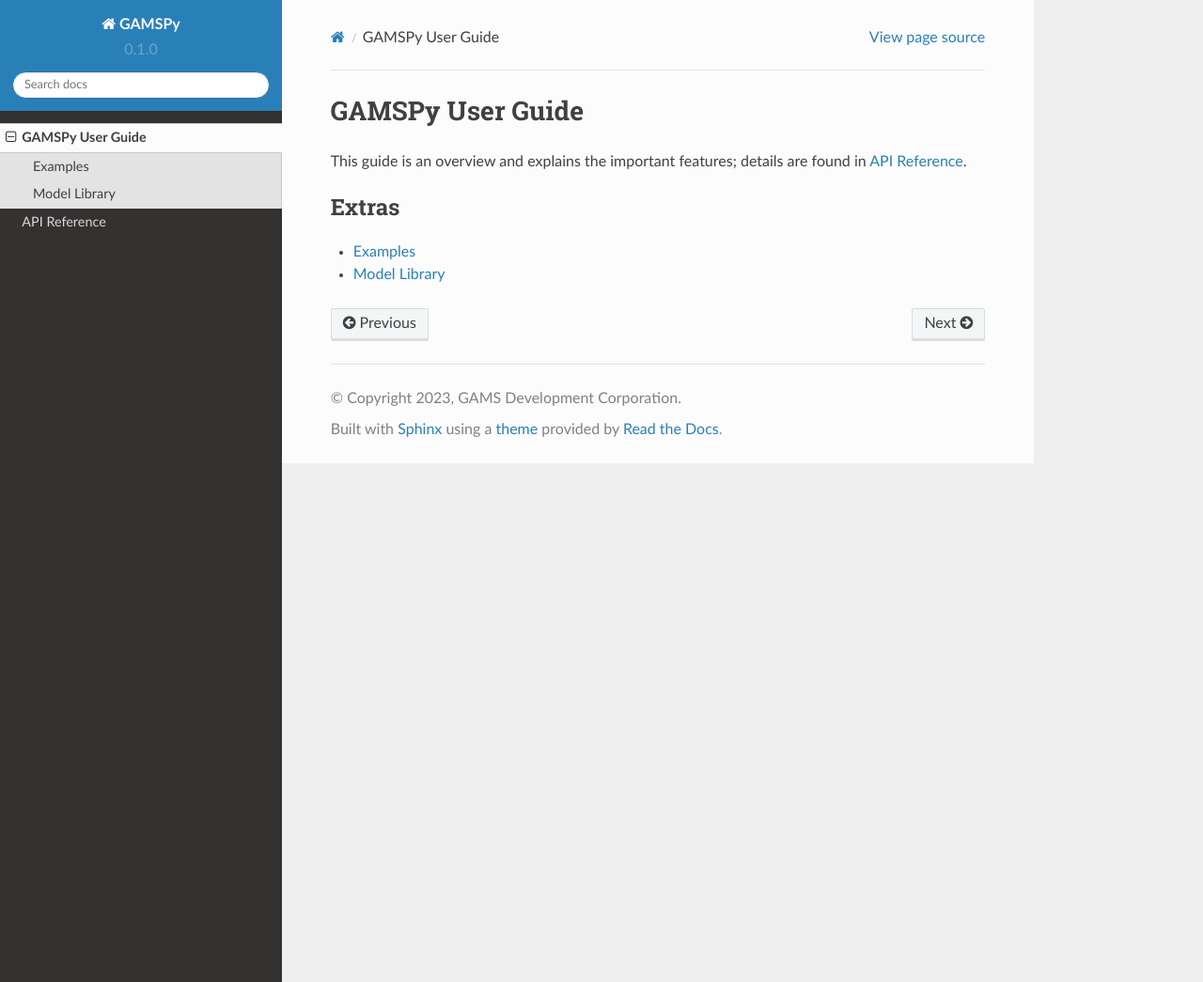
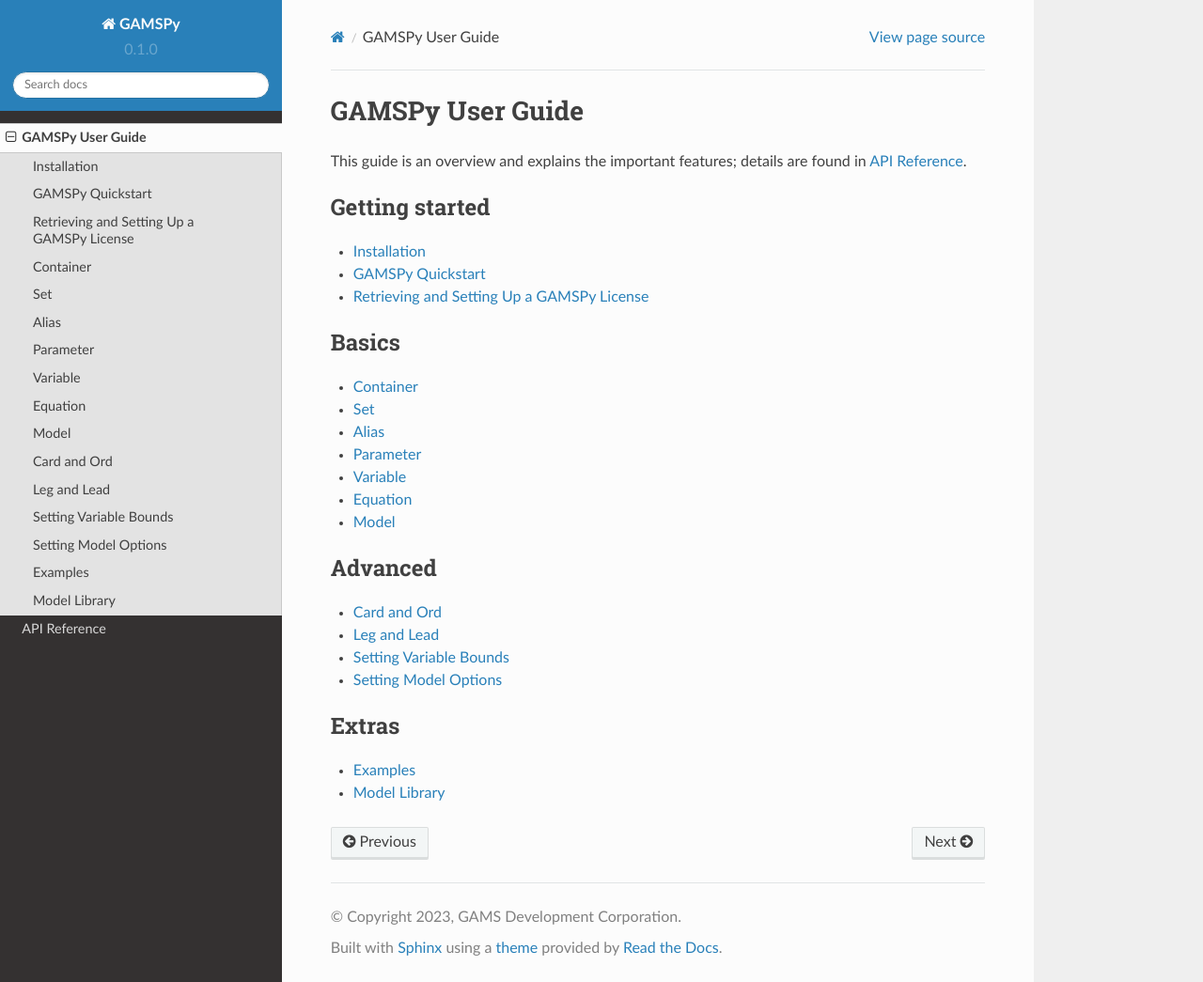
Before and after one commit to justine18/rtd-tutorial, a Sphinx documentation site: the page built from docs/source/user/index.rst, in a window 1280 px wide and 1045 px high. Shown: the whole window at 94% size. Built offline with Sphinx 7.4.7 and the Read the Docs theme 2.0.0, drawn with Linux system fonts in a browser that asks for light colours; pages that are not in the unit, such as notebooks, are missing from menus.

Commit message:
add a possible structure

```diff
--- /dev/null
+++ b/docs/source/user/bounds.rst
@@ -0,0 +1,4 @@
+Setting Variable Bounds
+------------------------
+
+.. todo:: How to set variable bounds
--- /dev/null
+++ b/docs/source/user/card_ord.rst
@@ -0,0 +1,4 @@
+Card and Ord
+-------------
+
+.. todo:: How to use card and ord
--- /dev/null
+++ b/docs/source/user/community.rst
@@ -0,0 +1,2 @@
+Community License
+-----------------
--- /dev/null
+++ b/docs/source/user/demo.rst
@@ -0,0 +1,2 @@
+Demo license
+-------------
--- a/docs/source/user/index.rst
+++ b/docs/source/user/index.rst
@@ -7,7 +7,43 @@
 This guide is an overview and explains the important features;
 details are found in :ref:`reference`.
 
-.. .. toctree::
+.. toctree::
+   :caption: Getting started
+   :maxdepth: 1
+
+   installation
+   quickstart
+   licenses
+
+.. toctree::
+   :caption: Basics
+   :maxdepth: 1
+
+   container
+   set
+   alias
+   parameter
+   variable
+   equation
+   model
+
+.. toctree::
+   :caption: Advanced
+   :maxdepth: 1
+
+   card_ord
+   leg_lead
+   bounds
+   options
+
+
+.. toctree::
+   :caption: Extras
+   :maxdepth: 2
+
+   examples
+   model_library
+
 ..    :caption: Getting started
 ..    :maxdepth: 1
 
--- a/docs/source/user/installation.rst
+++ b/docs/source/user/installation.rst
@@ -1,5 +1,3 @@
-:orphan:
-
 .. _installation:
 
 ===================
--- /dev/null
+++ b/docs/source/user/leg_lead.rst
@@ -0,0 +1,4 @@
+Leg and Lead
+-------------
+
+.. todo:: How to use leg and lead
--- /dev/null
+++ b/docs/source/user/licenses.rst
@@ -0,0 +1,9 @@
+Retrieving and Setting Up a GAMSPy License
+------------------------------------------
+
+.. todo:: How to link GAMSPy to your license
+
+.. toctree::
+
+   demo
+   community
--- /dev/null
+++ b/docs/source/user/options.rst
@@ -0,0 +1,4 @@
+Setting Model Options
+----------------------
+
+.. todo:: How to set Options
```
Also changed, not shown: other parts of docs/source/user/index.rst (+0 -5 lines), other parts of docs/source/user/installation.rst (+3 -0 lines), docs/source/index.rst (+14 -4 lines), docs/source/user/quickstart.rst (+26 -4 lines).
